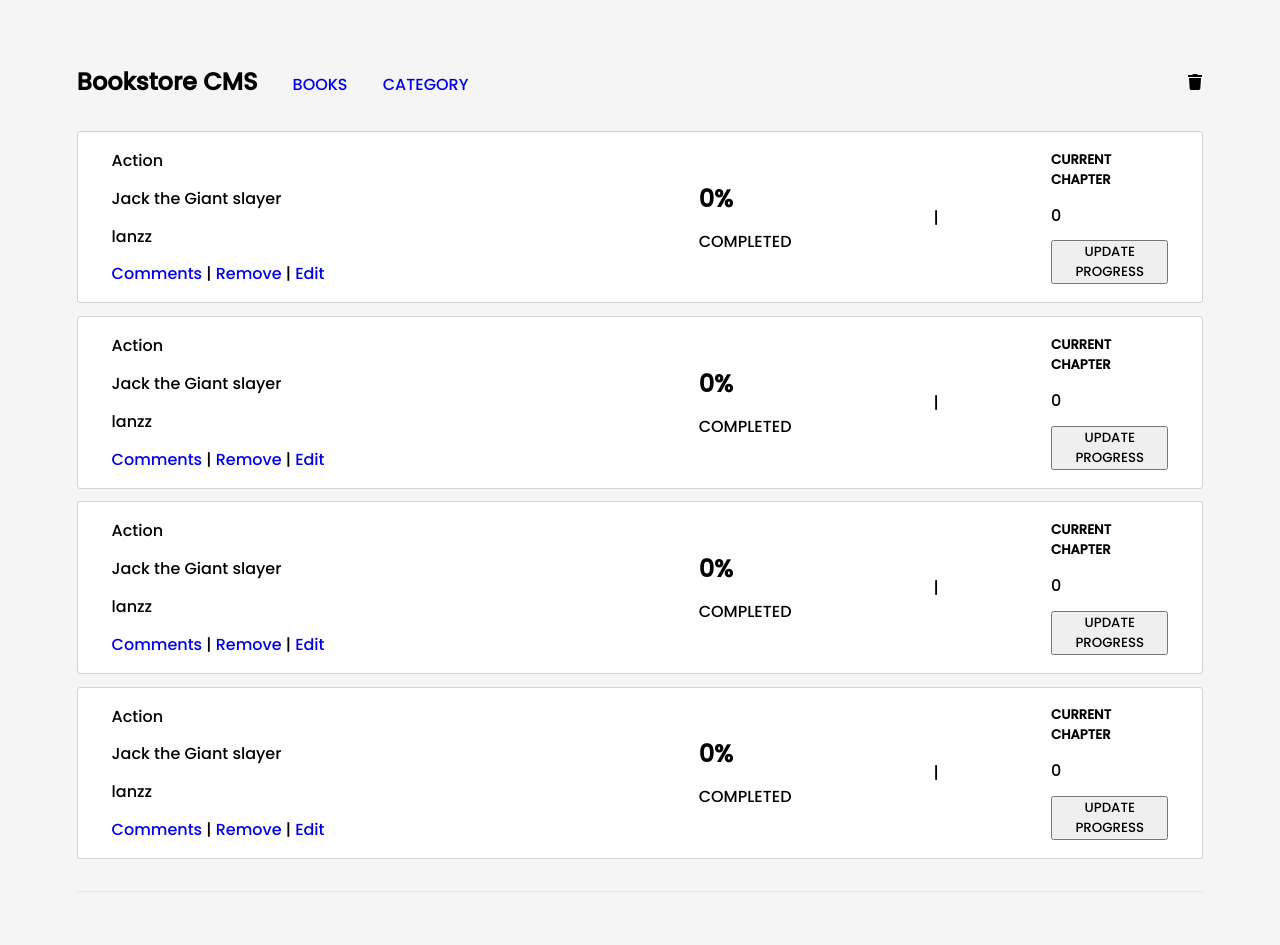
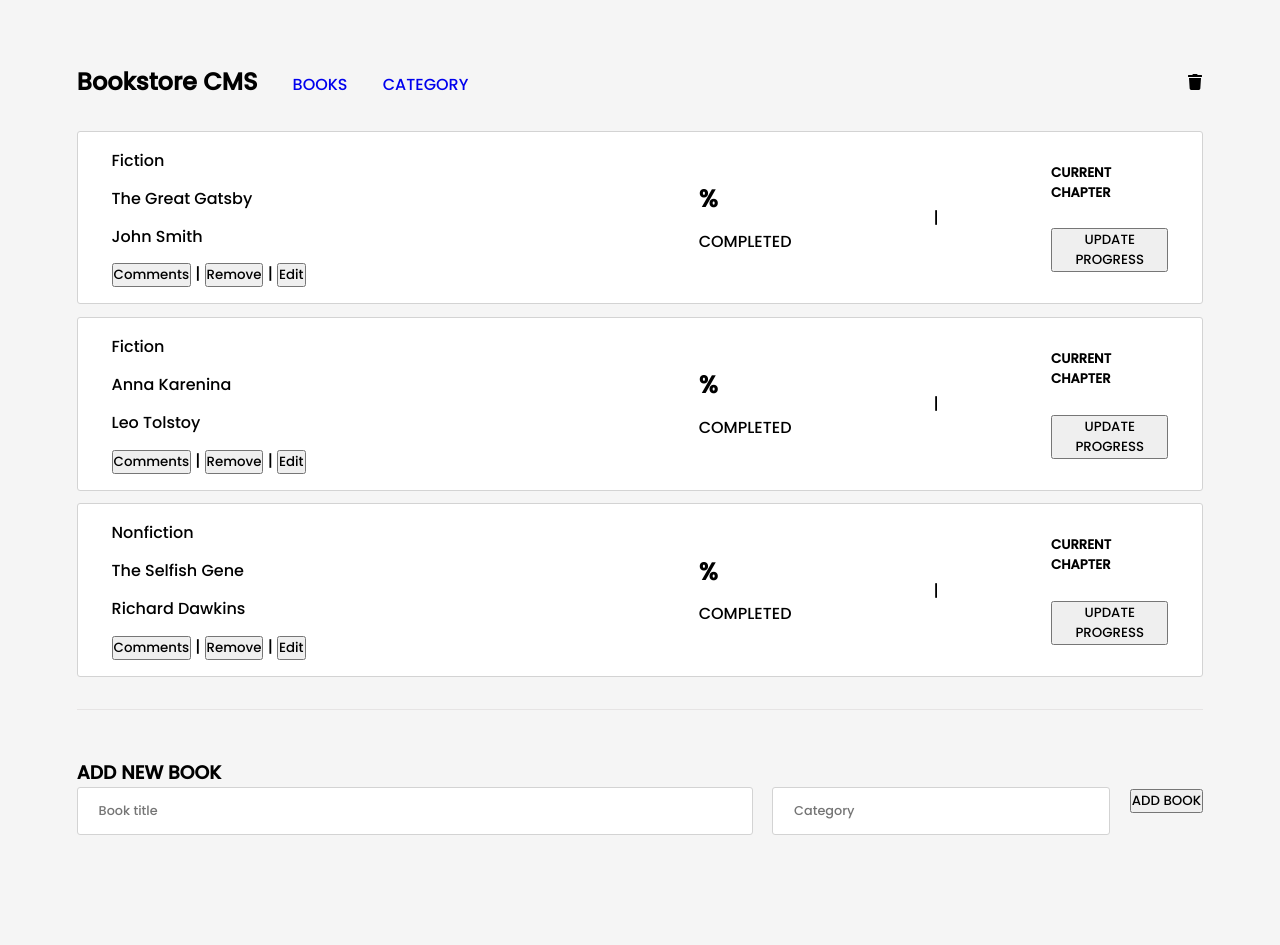
Before and after one commit to David-Lanzz/Bookstore, a React (Create React App) app: page / in a window 1280 px wide. Shown: the top 945 px of the page. After the commit the page ends 899 px from the top, so only its background shows below. Built offline with nearby package versions, Linux system fonts and the light colour scheme.

Commit message:
fix identification issues

```diff
--- a/src/components/books.jsx
+++ b/src/components/books.jsx
@@ -1,26 +1,29 @@
-import { NavLink } from 'react-router-dom';
 import '../styles/books.css';
-import PropTypes from 'prop-types';
-/* eslint-disable no-unused-vars */
+import { useSelector, useDispatch } from 'react-redux';
+import { removeBooks } from '../redux/features/books/bookSlice';
 
-const Books = ({ books, modifybooks }) => (
+const Books = () => {
+  const store = useSelector((store) => store);
+  const { books } = store.books;
+  const dispatch = useDispatch();
+  return (
     <ul>
       {books.map((element) => (
-      <section key={new Date()} className="booksStorage">
+        <section key={element.item_id} className="booksStorage" id={element.item_id}>
           <ul>
             <li>{element.category}</li>
             <li>{element.title}</li>
             <li>{element.author}</li>
             <li>
-            <NavLink className="links">Comments</NavLink>
+              <button type="button" className="links">Comments</button>
               {' '}
               |
               {' '}
-            <NavLink className="links">Remove</NavLink>
+              <button type="button" className="links" onClick={() => dispatch(removeBooks(element.item_id))}>Remove</button>
               {' '}
               |
               {' '}
-            <NavLink className="links">Edit</NavLink>
+              <button type="button" className="links">Edit</button>
             </li>
           </ul>
           <div>
@@ -46,15 +49,6 @@ const Books = ({ books, modifybooks }) => (
       ))}
     </ul>
   );
+};
 
-Books.propTypes = {
-  books: PropTypes.arrayOf(PropTypes.shape({
-    category: PropTypes.string.isRequired,
-    title: PropTypes.string.isRequired,
-    author: PropTypes.string.isRequired,
-    percentage: PropTypes.number.isRequired,
-    chapter: PropTypes.number.isRequired,
-  })).isRequired,
-  modifybooks: PropTypes.func.isRequired,
-};
 export default Books;
--- a/src/components/createbook.jsx
+++ b/src/components/createbook.jsx
@@ -1,13 +1,32 @@
 import '../styles/create.css';
+import { useDispatch } from 'react-redux';
+import { useState } from 'react';
+import { addBooks } from '../redux/features/books/bookSlice';
 
-const Create = () => (
+const Create = () => {
+  const dispatch = useDispatch();
+  const [input, changeInput] = useState({
+    title: '',
+    author: '',
+    category: '',
+  });
+  const handleChange = (e) => {
+    changeInput({ ...input, [e.target.name]: e.target.value });
+  };
+  const handleSubmit = () => {
+    dispatch(addBooks(input));
+  };
+  return (
     <section className="createsection">
       <h3>ADD NEW BOOK</h3>
+      <form action="" onSubmit={handleSubmit}>
         <ul className="inputcontainer">
-      <li className="titlecontainer"><input placeholder="Book title" className="title" type="text" /></li>
-      <li className="categorycontainer"><input placeholder="Category" className="category" type="text" /></li>
-      <li><button type="button">ADD BOOK</button></li>
+          <li className="titlecontainer"><input placeholder="Book title" name="title" onChange={handleChange} defaultValue={input.title} className="title" type="text" /></li>
+          <li className="categorycontainer"><input placeholder="Category" name="category" onChange={handleChange} defaultValue={input.category} className="category" type="text" /></li>
+          <li><input type="button" onClick={handleSubmit} value="ADD BOOK" /></li>
         </ul>
+      </form>
     </section>
   );
+};
 export default Create;
--- a/src/components/headerlinks.jsx
+++ b/src/components/headerlinks.jsx
@@ -16,10 +16,10 @@ const Headerlink = ({ links }) => (
 );
 
 Headerlink.propTypes = {
-  links: PropTypes.arrayOf({
+  links: PropTypes.arrayOf(PropTypes.shape({
     link: PropTypes.string.isRequired,
     path: PropTypes.string.isRequired,
-  }).isRequired,
+  })).isRequired,
 };
 
 export default Headerlink;
--- a/src/index.js
+++ b/src/index.js
@@ -1,15 +1,19 @@
+/*eslint-disable */
 import React from 'react';
 import ReactDOM from 'react-dom/client';
 import './index.css';
 import { BrowserRouter } from 'react-router-dom';
+import { Provider } from 'react-redux';
 import App from './App';
-import reportWebVitals from './reportWebVitals';
+import store from './redux/store';
 
 const root = ReactDOM.createRoot(document.getElementById('root'));
 root.render(
   <React.StrictMode>
     <BrowserRouter>
-      <App />
+      <Provider store={store}>
+        <App />
+      </Provider>
     </BrowserRouter>
   </React.StrictMode>,
 );
@@ -17,4 +21,3 @@ root.render(
 // If you want to start measuring performance in your app, pass a function
 // to log results (for example: reportWebVitals(console.log))
 // or send to an analytics endpoint. Learn more: https://bit.ly/CRA-vitals
-reportWebVitals();
--- /dev/null
+++ b/src/redux/features/books/bookSlice.js
@@ -0,0 +1,40 @@
+import { createSlice } from '@reduxjs/toolkit';
+
+const initialState = {
+  books: [{
+    item_id: 'item1',
+    title: 'The Great Gatsby',
+    author: 'John Smith',
+    category: 'Fiction',
+  },
+  {
+    item_id: 'item2',
+    title: 'Anna Karenina',
+    author: 'Leo Tolstoy',
+    category: 'Fiction',
+  },
+  {
+    item_id: 'item3',
+    title: 'The Selfish Gene',
+    author: 'Richard Dawkins',
+    category: 'Nonfiction',
+  }],
+};
+const bookSlice = createSlice({
+  name: 'books',
+  initialState,
+  reducers: {
+    removeBooks: (state, action) => {
+      const id = action.payload;
+      const filtered = state.books.filter((book) => book.item_id !== id);
+      return { ...state, books: filtered };
+    },
+    addBooks: (state, action) => {
+      const newBook = action.payload;
+      return { ...state, books: [...state.books, { ...newBook, item_id: Math.random() }] };
+    },
+  },
+});
+
+export const { addBooks, removeBooks } = bookSlice.actions;
+export default bookSlice.reducer;
--- /dev/null
+++ b/src/redux/features/categories/categorySlice.js
@@ -0,0 +1,11 @@
+import { createSlice } from '@reduxjs/toolkit';
+
+const initialState = {
+  categories: 'Under construction',
+};
+
+const categorySlice = createSlice({
+  name: 'categories',
+  initialState,
+});
+export default categorySlice.reducer;
--- /dev/null
+++ b/src/redux/store.js
@@ -0,0 +1,12 @@
+import { configureStore } from '@reduxjs/toolkit';
+import bookReducer from './features/books/bookSlice';
+import categoreReducer from './features/categories/categorySlice';
+
+const store = configureStore({
+  reducer: {
+    books: bookReducer,
+    categories: categoreReducer,
+  },
+});
+
+export default store;
--- a/src/reportWebVitals.js
+++ /dev/null
@@ -1,15 +0,0 @@
-const reportWebVitals = (onPerfEntry) => {
-  if (onPerfEntry && onPerfEntry instanceof Function) {
-    import('web-vitals').then(({
-      getCLS, getFID, getFCP, getLCP, getTTFB,
-    }) => {
-      getCLS(onPerfEntry);
-      getFID(onPerfEntry);
-      getFCP(onPerfEntry);
-      getLCP(onPerfEntry);
-      getTTFB(onPerfEntry);
-    });
-  }
-};
-
-export default reportWebVitals;
--- a/src/routes/Home.jsx
+++ b/src/routes/Home.jsx
@@ -9,13 +9,13 @@ const Home = () => {
       category: 'Action', title: 'Jack the Giant slayer', author: 'lanzz', percentage: 0, chapter: 0,
     },
     {
-      category: 'Action', title: 'Jack the Giant slayer', author: 'lanzz', percentage: 0, chapter: 0,
+      category: 'Romance', title: 'Beauty and the Beast', author: 'lanzz', percentage: 0, chapter: 0,
     },
     {
-      category: 'Action', title: 'Jack the Giant slayer', author: 'lanzz', percentage: 0, chapter: 0,
+      category: 'Romance', title: 'Maleficent', author: 'lanzz', percentage: 0, chapter: 0,
     },
     {
-      category: 'Action', title: 'Jack the Giant slayer', author: 'lanzz', percentage: 0, chapter: 0,
+      category: 'Action', title: 'Nission Impossible 4', author: 'Tom Cruise', percentage: 0, chapter: 0,
     },
   ]);
   return (
```
Also changed, not shown: package.json (+5 -3 lines), 2 other files (tests, documents, lock files or other folders). Lines whose indentation alone changed are shown as unchanged.
